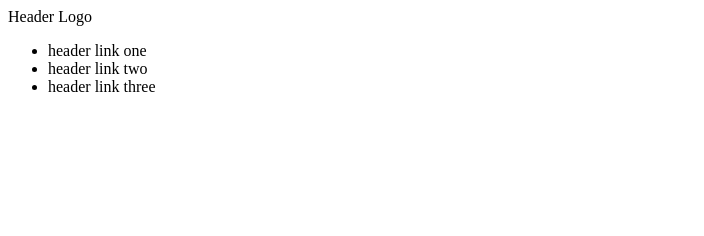
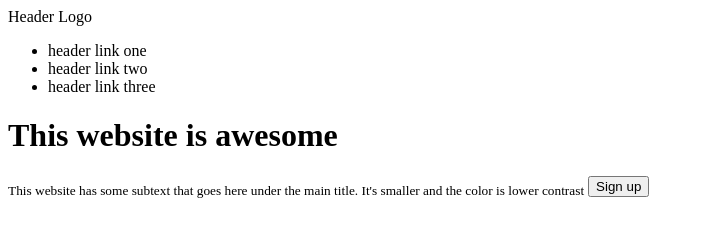
Before and after one commit to vinegraft/odin-landing-page, a plain HTML site: page index.html in a window 1280 px wide. Shown: the whole page, without its empty margins (0-704 px from the left). Drawn offline with Linux system fonts and the light colour scheme.

Commit message:
Add banner-section html

```diff
--- a/index.html
+++ b/index.html
@@ -12,5 +12,15 @@
         <li><a class="header-link">header link two</a></li>
         <li><a class="header-link">header link three</a></li>
     </ul></header>
+<main>
+    <div class="banner-section">
+        <div class="content-section">
+            <h1 class="banner-heading">This website is awesome</h1>
+            <sub class="banner-subtext">This website has some subtext that goes here under the main title. It's smaller and the color is lower contrast</sub>
+            <button class="banner-button">Sign up</button>
+        </div>
+        <div class="banner-image placeholder"></div>
+</main>
+</div>
 </body>
 </html>
```
